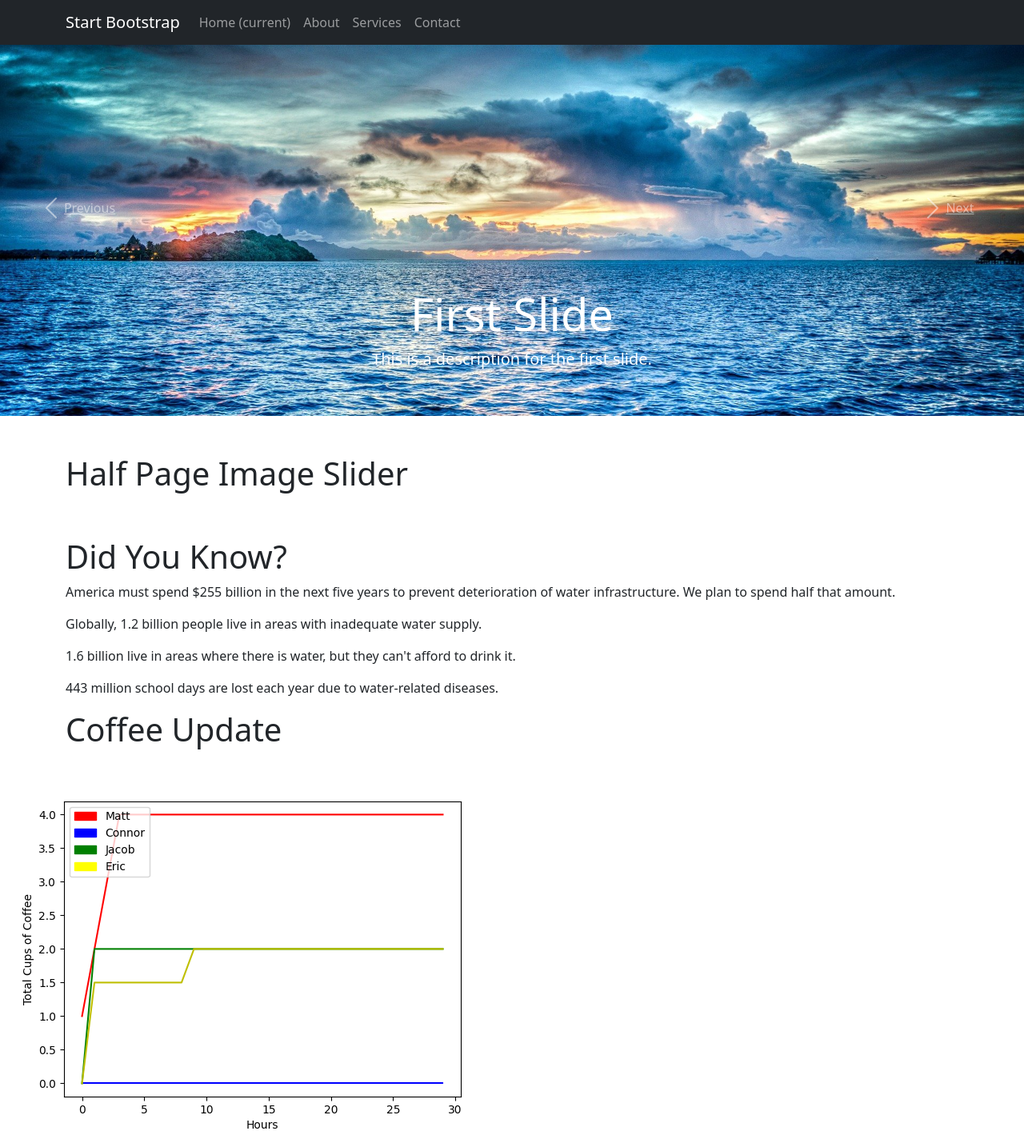
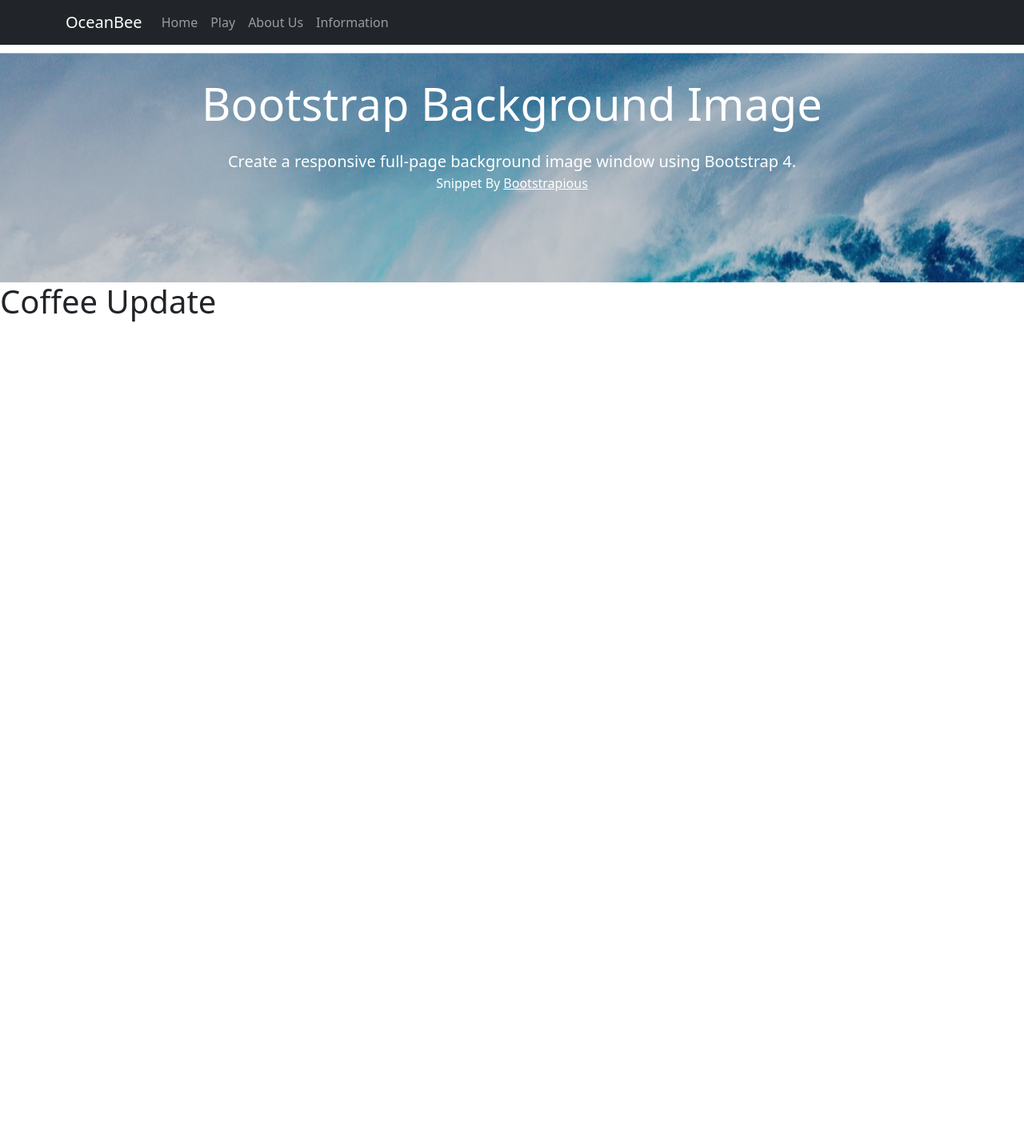
Before and after one commit to MattiKemp/Bee-Hackathon, a Flask app: page / in a window 1280 px wide. Shown: the whole page at 80% size. After the commit the page ends 402 px from the top, so only its background shows below. Run offline with Flask 2, Linux system fonts and the light colour scheme; some libraries are stand-ins or nearby versions.

Commit message:
webpage remodel

```diff
--- a/src/templates/about.html
+++ b/src/templates/about.html
@@ -6,8 +6,8 @@
 {% block content %}
 
 <p>About us:</p>
-<h class = "header">YOOOO</h>
-<p> need to account for paddings :)</p>
+<h class = "header">We are the Bees</h>
+<p>            </p>
 <p class = "centered"> nigt</p>
 
 <p>Graph of coffee intake over time</p>
--- a/src/templates/home.html
+++ b/src/templates/home.html
@@ -5,118 +5,34 @@
 {% endblock %}
 {% block content %}
 
-<nav class="navbar navbar-expand-lg navbar-dark bg-dark fixed-top">
-  <div class="container">
-    <a class="navbar-brand" href="#">Start Bootstrap</a>
-    <button class="navbar-toggler" type="button" data-toggle="collapse" data-target="#navbarResponsive" aria-controls="navbarResponsive" aria-expanded="false" aria-label="Toggle navigation">
-          <span class="navbar-toggler-icon"></span>
-        </button>
-    <div class="collapse navbar-collapse" id="navbarResponsive">
-      <ul class="navbar-nav ml-auto">
-        <li class="nav-item active">
-          <a class="nav-link" href="/bonkers">Home
-                <span class="sr-only">(current)</span>
-              </a>
-        </li>
-        <li class="nav-item">
-          <a class="nav-link" href="#">About</a>
-        </li>
-        <li class="nav-item">
-          <a class="nav-link" href="#">Services</a>
-        </li>
-        <li class="nav-item">
-          <a class="nav-link" href="#">Contact</a>
-        </li>
-      </ul>
-    </div>
-  </div>
-</nav>
+<header><!-- Page Wrapper -->
+<div style="background: url({{url_for('static',filename='assets/img/header_img.png')}})" class="page-holder bg-cover">
 
-<header>
-  <div id="carouselExampleIndicators" class="carousel slide" data-ride="carousel">
-    <ol class="carousel-indicators">
-      <li data-target="#carouselExampleIndicators" data-slide-to="0" class="active"></li>
-      <li data-target="#carouselExampleIndicators" data-slide-to="1"></li>
-      <li data-target="#carouselExampleIndicators" data-slide-to="2"></li>
-    </ol>
-    <div class="carousel-inner" role="listbox">
-      <!-- Slide One - Set the background image for this slide in the line below -->
-      <div class="carousel-item active"
-           style="background-image: url('{{url_for('static',filename='assets/img/borabora.jpg')}}')">
-        <div class="carousel-caption d-none d-md-block">
-         <h3 class="display-4">First Slide</h3>
-          <p class="lead">This is a description for the first slide.</p>
-        </div>
-      </div>
-      <!-- Slide Two - Set the background image for this slide in the line below -->
-      <div class="carousel-item" style="background-image: url('{{url_for('static',filename='assets/img/ocean.jpg')}}')">
-        <div class="carousel-caption d-none d-md-block">
-          <h3 class="display-4">Second Slide</h3>
-          <p class="lead">This is a description for the second slide.</p>
-        </div>
-      </div>
-      <!-- Slide Three - Set the background image for this slide in the line below -->
-      <div class="carousel-item" style="background-image: url('{{url_for('static',filename='assets/img/niagra.jpg')}}')">
-        <div class="carousel-caption d-none d-md-block">
-          <h3 class="display-4">Third Slide</h3>
-          <p class="lead">This is a description for the third slide.</p>
-        </div>
-      </div>
-    </div>
-    <a class="carousel-control-prev" href="#carouselExampleIndicators" role="button" data-slide="prev">
-          <span class="carousel-control-prev-icon" aria-hidden="true"></span>
-          <span class="sr-only">Previous</span>
-        </a>
-    <a class="carousel-control-next" href="#carouselExampleIndicators" role="button" data-slide="next">
-          <span class="carousel-control-next-icon" aria-hidden="true"></span>
-          <span class="sr-only">Next</span>
-        </a>
-  </div>
-</header>
+  <div class="container py-5">
+    <header class="text-center text-white py-5">
+      <h1 class="display-4 font-weight-bold mb-4">Bootstrap Background Image</h1>
+      <p class="lead mb-0">Create a responsive full-page background image window using Bootstrap 4.</p>
+      <p class="font-italic">Snippet By <a href="https://bootstrapious.com" class="text-white">
+          <u>Bootstrapious</u></a>
+      </p>
+      <p></p>
+      <p> </p>
+    </header>
+
+    <!--<div class="text-white">
+      <p class="lead">It's not a good approch to deal directly with <code class="bg-white px-2 py-1 rounded">body</code> So, create a wrapper container and make it a full-window height.</p>
+      <p class="lead">Set the wrapper initial height to full window height using <code class="bg-white px-2 py-1 rounded">min-height: 100vh</code></p>
+      <p class="lead">Use <code class="bg-white px-2 py-1 rounded">.bg-cover</code> to make the background fit all viewports.</p>
+    </div>-->
+
+<!-- Page Content -->
 
 
-<!--
-<section>
-    <button type="button" class="btn btn-secondary" data-toggle="tooltip" data-placement="bottom" title="Poggers">
-    Let's go Bees
-    </button>
-</section>
--->
-
-<!-- Page Content -->
-<section class="py-5">
-  <div class="container">
-    <h1 class="font-weight-light">Half Page Image Slider</h1>
-   <!-- <p class="lead">The background images for the slider are set directly in the HTML using inline CSS. The images in this snippet are from <a href="https://unsplash.com">Unsplash</a>!</p>
-  -->
-  </div>
-</section>
-
-<section>
-    <div class="container">
-  <div class="jumbotron">
-    <h1>Did You Know?</h1>
-    <p>America must spend $255 billion in the next five years to
-        prevent deterioration of water infrastructure. We plan to spend half that amount.
-    </p>
-      <p>
-          Globally, 1.2 billion people live in areas with inadequate water supply.
-      </p>
-      <p>
-          1.6 billion live in areas where there is water, but they can't afford to drink it.
-      </p>
-      <p>
-          443 million school days are lost each year due to water-related diseases.
-      </p>
   </div>
 </div>
-</section>
+</header>
+    <h1>Coffee Update</h1>
 
-</section>
-<div class="container">
-<div class="jumbotron">
-    <h1>Coffee Update</h1>
-</div>
-</div>
-<img src = "{{url_for('static',filename='coffee.png')}}", alt="Graph of Coffee Intake over Time">
+<script src="{{url_for('static',filename='bootstrap/js/bootstrap.bundle.min.js')}}"></script>
+    <script src="{{url_for('static',filename='assets/js/jquery.slim.min.js')}}"></script>
 {% endblock %}
```
